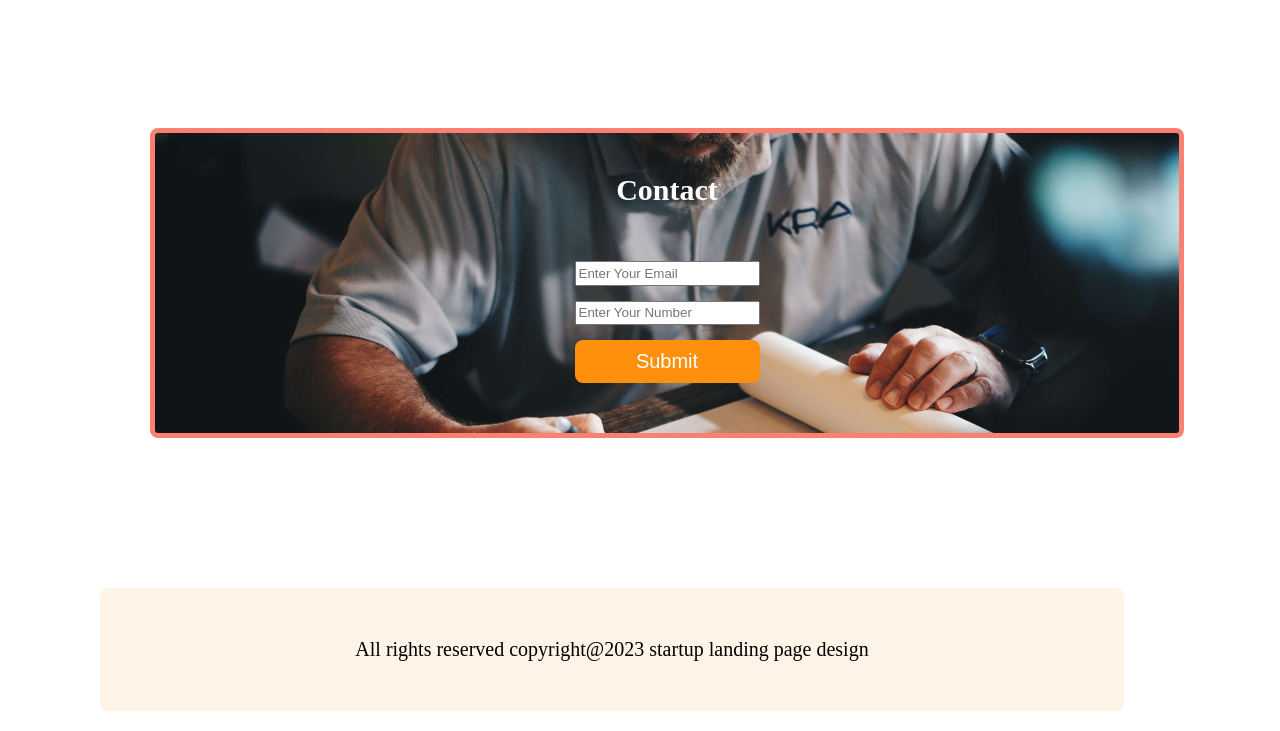
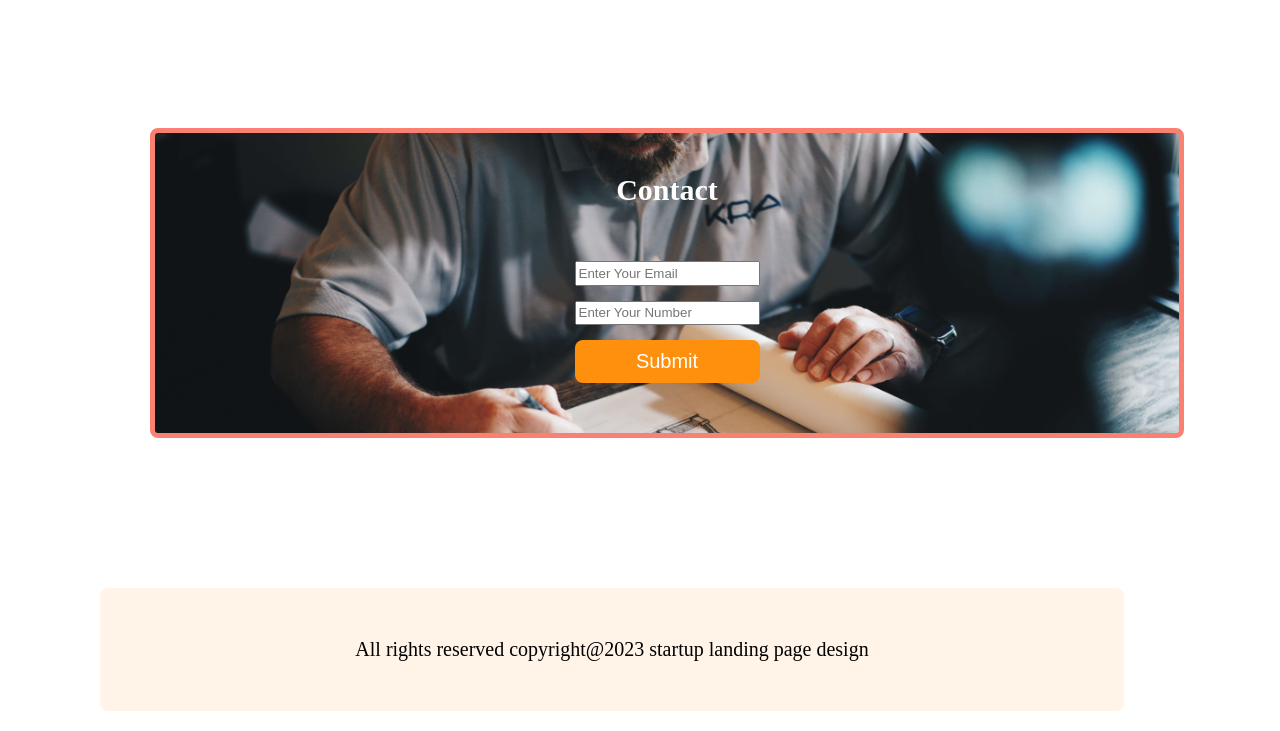
Before and after one commit to safayatalif/g3-architects-website, a plain HTML site: page index.html in a window 1280 px wide. Shown: the part 4171-4902 px from the top of the page. Drawn offline with Linux system fonts and the light colour scheme.

Commit message:
all code complete web site

```diff
--- a/styles/style.css
+++ b/styles/style.css
@@ -7,41 +7,33 @@ common style
 body {
     margin: 0px;
 }
-
 /*-------------------------------------
  -------------G3 Architects navbar section style--------
  ---------------------------------------------------- */
 .containers {
     background-color: rgba(255, 144, 14, 0.1);
 }
-
-
 .top-navbar-section {
     display: grid;
     grid-template-columns: repeat(2, 1fr);
     align-items: center;
     margin: 0 100px;
-
 }
 
 .top-section-title {
     font-size: 45px;
     color: #131313;
 }
-
 .navbar ul {
     display: flex;
     gap: 45px;
     list-style: none;
     justify-content: space-around;
-
 }
-
 li a {
     text-decoration: none;
     color: #424242;
 }
-
 /*-----------------------------------------------------
 ----------------------- header info section style ------
 -------------------------------------------------------- */
@@ -50,17 +42,14 @@ li a {
     justify-content: center;
     text-align: center;
 }
-
 .header-info-title {
     font-size: 64px;
     margin-bottom: 32px;
 }
-
 .header-info-description {
     font-size: 16px;
     margin-bottom: 32px;
 }
-
 .btn-primary {
     background: #FF900E;
     border-radius: 8px;
@@ -70,13 +59,11 @@ li a {
     color: white;
     margin-bottom: 50px;
 }
-
 .header-info-img {
     border-radius: 8px;
     width: 100%;
     height: 100%;
 }
-
 /*-----------------------------------------------
  -------------Quick list of Our Features section style-------
  --------------------------------------------------------------*/
@@ -89,18 +76,15 @@ li a {
     margin-left: 100px;
     margin-right: 100px;
 }
-
 .quick-list-img {
     display: grid;
     grid-template-columns: repeat(2, 1fr);
     grid-gap: 24px;
     width: 100%;
 }
-
 /* .quick-list-info {
 
 } */
-
 .quick-list-title {
     font-size: 45px;
     margin-bottom: 24px;
@@ -306,8 +290,8 @@ li a {
     background-image: url(../images/extra.png);
     background-repeat: no-repeat;
     width: 80%;
+    background-size: cover;
 }
-
 .contact {
     display: grid;
     grid-template-rows: repeat(4, 1fr);
@@ -316,14 +300,13 @@ li a {
     gap: 15px;
     height: 300px;
 }
-
 .contact-title {
     font-size: 30px;
     color: #ffffff;
 }
-
-
-/* footer section style  */
+/*------------------- ------------
+---------------footer section style-----------
+---------------------------------------------  */
 .footer {
     background: #FFF4E7;
     border-radius: 8px;
@@ -335,7 +318,7 @@ li a {
 .footer-description {
     font-size: 20px;
     text-align: center;
-    padding-top:50px;
+    padding-top: 50px;
     padding-bottom: 50px;
 
 }
@@ -343,7 +326,7 @@ li a {
 /* ------------------------------
 -------------mobile devise media quarry ------------
 --------------------------------------------------- */
-@media screen and (max-width:576px) {
+@media screen and (max-width:480px) {
     .top-navbar-section {
         grid-template-columns: repeat(1, 1fr);
         margin: 0px;
@@ -406,11 +389,12 @@ li a {
         grid-gap: 90px;
     }
 
-    .footer{
+    .footer {
         margin: auto;
     }
-    .extra-section{
-        margin:100px 5px ;
+
+    .extra-section {
+        margin: 100px 5px;
     }
 
 
```
